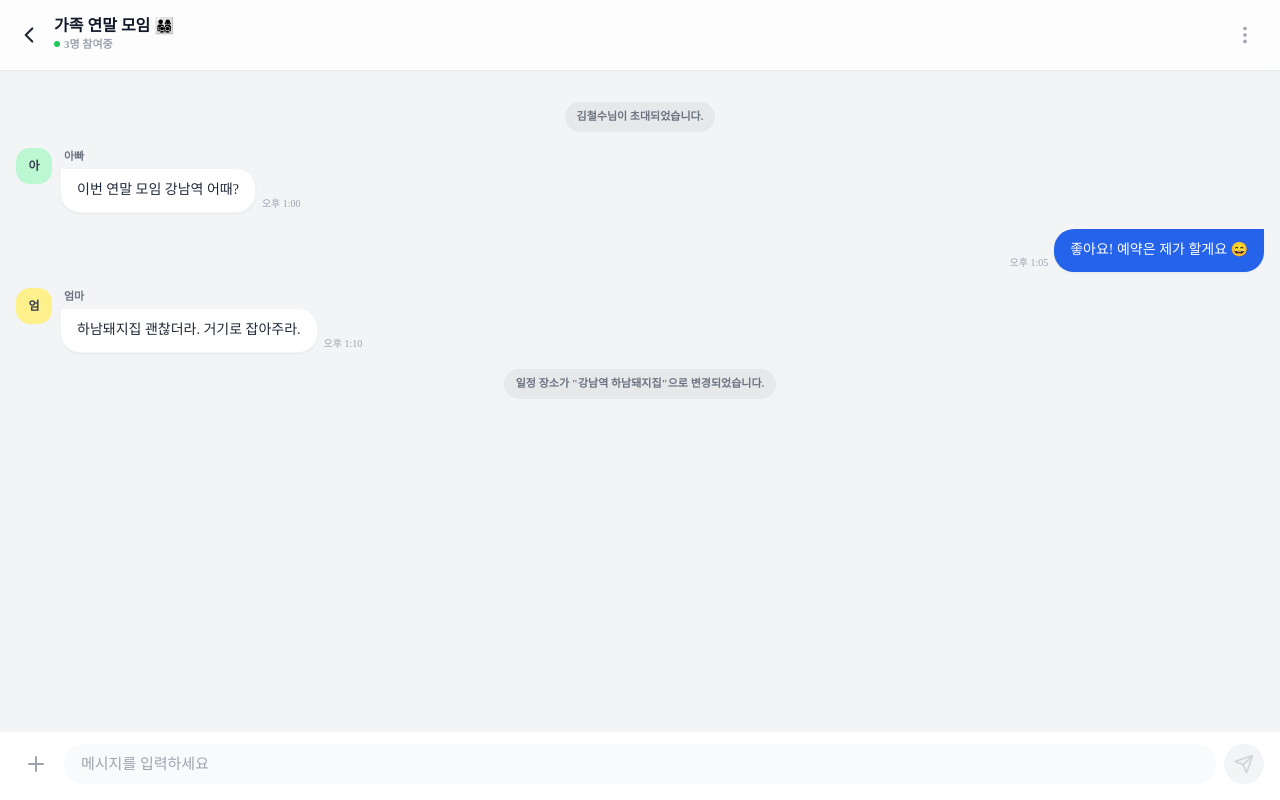
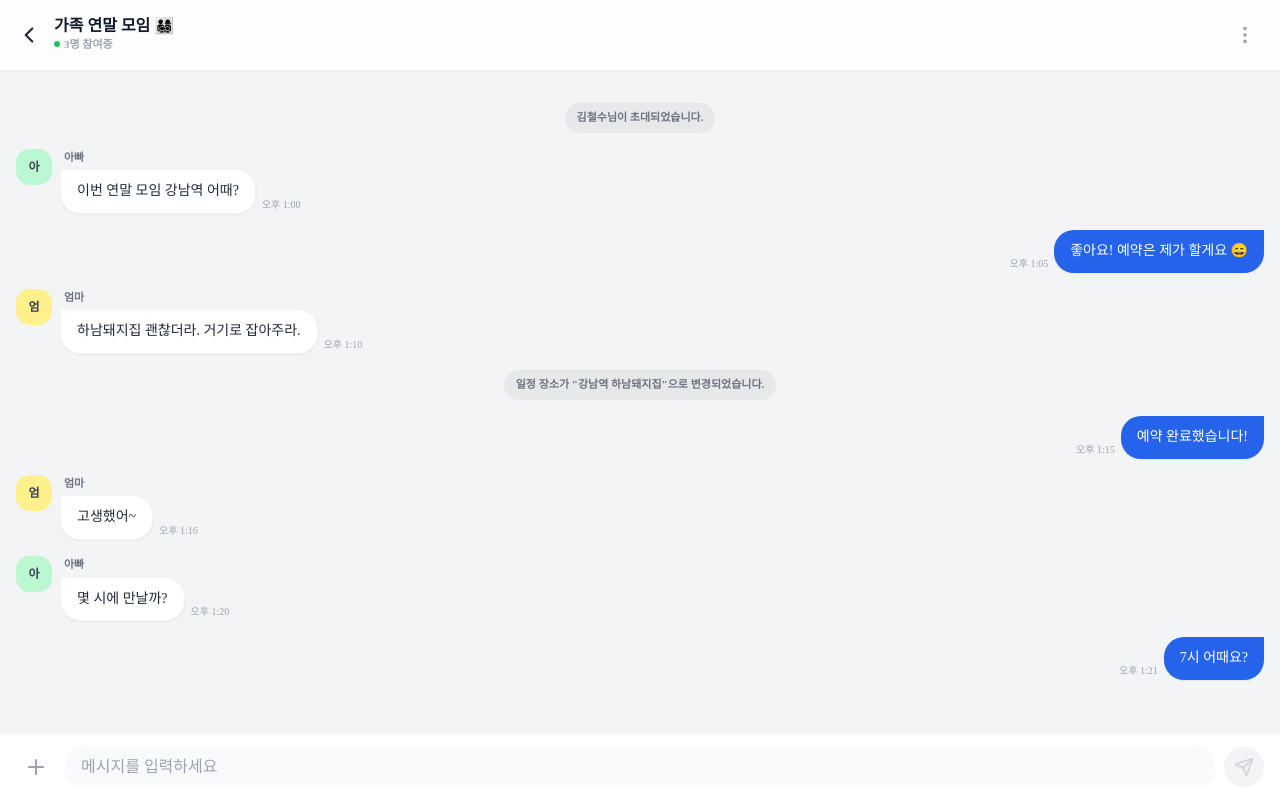
Before and after one commit to pany0108/loxo-kkiri, a React (Create React App) app: page /chat/1 in a window 1280 px wide. Built offline with nearby package versions, Linux system fonts and the light colour scheme.

Commit message:
채팅 기능 고도화

```diff
--- a/src/pages/ScheduleChat.tsx
+++ b/src/pages/ScheduleChat.tsx
@@ -1,7 +1,7 @@
 import React, { useState, useEffect, useRef } from 'react';
 import { useNavigate, useParams } from 'react-router-dom';
 import dayjs from 'dayjs';
-import { ChevronLeft, Send, Plus, MoreVertical, Image as ImageIcon, MapPin } from 'lucide-react';
+import { ChevronLeft, Send, Plus, MoreVertical } from 'lucide-react';
 
 interface Message {
   id: number;
@@ -10,30 +10,37 @@ interface Message {
   sender: string;
   timestamp: string;
   isMe: boolean;
-  profileImg?: string; // 프로필 이미지 색상 대용
+  profileImg?: string;
 }
 
 const ScheduleChat = () => {
   const navigate = useNavigate();
   const { id } = useParams();
+
   const scrollRef = useRef<HTMLDivElement>(null);
 
-  // 더미 데이터
   const [messages, setMessages] = useState<Message[]>([
     { id: 1, type: 'system', text: '김철수님이 초대되었습니다.', sender: 'system', timestamp: '', isMe: false },
     { id: 2, type: 'text', text: '이번 연말 모임 강남역 어때?', sender: '아빠', timestamp: '오후 1:00', isMe: false, profileImg: 'bg-green-200' },
     { id: 3, type: 'text', text: '좋아요! 예약은 제가 할게요 😄', sender: '나', timestamp: '오후 1:05', isMe: true },
     { id: 4, type: 'text', text: '하남돼지집 괜찮더라. 거기로 잡아주라.', sender: '엄마', timestamp: '오후 1:10', isMe: false, profileImg: 'bg-yellow-200' },
     { id: 5, type: 'system', text: '일정 장소가 "강남역 하남돼지집"으로 변경되었습니다.', sender: 'system', timestamp: '', isMe: false },
+    { id: 6, type: 'text', text: '예약 완료했습니다!', sender: '나', timestamp: '오후 1:15', isMe: true },
+    { id: 7, type: 'text', text: '고생했어~', sender: '엄마', timestamp: '오후 1:16', isMe: false, profileImg: 'bg-yellow-200' },
+    { id: 8, type: 'text', text: '몇 시에 만날까?', sender: '아빠', timestamp: '오후 1:20', isMe: false, profileImg: 'bg-green-200' },
+    { id: 9, type: 'text', text: '7시 어때요?', sender: '나', timestamp: '오후 1:21', isMe: true },
   ]);
 
   const [inputText, setInputText] = useState('');
 
-  // 메시지 추가 시 스크롤 하단 이동
-  useEffect(() => {
+  const scrollToBottom = () => {
     if (scrollRef.current) {
       scrollRef.current.scrollIntoView({ behavior: 'smooth' });
     }
+  };
+
+  useEffect(() => {
+    scrollToBottom();
   }, [messages]);
 
   const handleSend = (e: React.FormEvent) => {
@@ -54,9 +61,10 @@ const ScheduleChat = () => {
   };
 
   return (
-    <div className="flex flex-col h-screen bg-[#F2F4F6] font-['Pretendard']">
-      {/* 1. 채팅방 헤더 */}
-      <header className="px-4 py-4 flex items-center justify-between bg-white/80 backdrop-blur-md sticky top-0 z-50 shadow-sm">
+    <div className="flex flex-col h-[100dvh] bg-[#F2F4F6] font-['Pretendard'] overflow-hidden">
+      {/* 1. 상단 헤더 */}
+      {/* [수정] sticky top-0 추가하여 상단 고정 명시 */}
+      <header className="sticky top-0 shrink-0 px-4 py-4 flex items-center justify-between bg-white/80 backdrop-blur-md z-50 shadow-sm border-b border-gray-100">
         <div className="flex items-center gap-2">
           <button onClick={() => navigate(-1)} className="p-1 -ml-1 text-gray-800 hover:bg-gray-100 rounded-full transition-colors">
             <ChevronLeft size={26} />
@@ -75,9 +83,8 @@ const ScheduleChat = () => {
       </header>
 
       {/* 2. 메시지 리스트 영역 */}
-      <div className="flex-1 overflow-y-auto p-4 space-y-4 pb-24">
+      <div className="flex-1 overflow-y-auto p-4 space-y-4">
         {messages.map((msg) => {
-          // 시스템 메시지 (중앙 정렬)
           if (msg.type === 'system') {
             return (
               <div key={msg.id} className="flex justify-center my-4">
@@ -86,23 +93,18 @@ const ScheduleChat = () => {
             );
           }
 
-          // 일반 메시지
           return (
             <div key={msg.id} className={`flex gap-2 ${msg.isMe ? 'flex-row-reverse' : 'flex-row'}`}>
-              {/* 프로필 이미지 (상대방일 때만) */}
               {!msg.isMe && (
                 <div className={`w-9 h-9 rounded-[14px] flex items-center justify-center text-[12px] font-black text-gray-700 shrink-0 ${msg.profileImg}`}>{msg.sender[0]}</div>
               )}
 
               <div className={`flex flex-col ${msg.isMe ? 'items-end' : 'items-start'} max-w-[70%]`}>
-                {/* 이름 (상대방일 때만) */}
                 {!msg.isMe && <span className="text-[11px] text-gray-500 font-bold mb-1 ml-1">{msg.sender}</span>}
 
                 <div className="flex items-end gap-1.5">
-                  {/* 시간 표시 (내가 보낸 메시지는 왼쪽, 상대방은 오른쪽) */}
                   {msg.isMe && <span className="text-[10px] text-gray-400 font-medium mb-0.5 min-w-max">{msg.timestamp}</span>}
 
-                  {/* 말풍선 */}
                   <div
                     className={`
                       px-4 py-2.5 text-[14px] leading-relaxed break-words font-medium shadow-sm
@@ -118,24 +120,25 @@ const ScheduleChat = () => {
             </div>
           );
         })}
-        {/* 스크롤 하단 고정용 더미 div */}
-        <div ref={scrollRef} />
+        <div ref={scrollRef} className="h-1" />
       </div>
 
-      {/* 3. 입력창 영역 (하단 고정) */}
-      <div className="fixed bottom-0 left-0 right-0 bg-white border-t border-gray-100 px-4 pt-3 pb-safe z-50">
-        <form onSubmit={handleSend} className="flex items-center gap-2 pb-4">
-          <button type="button" className="p-2 text-gray-400 hover:text-gray-600 hover:bg-gray-100 rounded-full transition-colors">
+      {/* 3. 입력창 영역 */}
+      {/* w-full, min-w-0 유지 (Z-flip 대응) */}
+      <div className="shrink-0 bg-white border-t border-gray-100 px-4 pt-3 pb-3 z-20 w-full">
+        <form onSubmit={handleSend} className="flex items-center gap-2 w-full">
+          <button type="button" className="p-2 text-gray-400 hover:text-gray-600 hover:bg-gray-100 rounded-full transition-colors shrink-0">
             <Plus size={24} />
           </button>
 
-          <div className="flex-1 bg-gray-50 rounded-[24px] flex items-center px-4 py-2 border border-transparent focus-within:border-blue-200 focus-within:bg-white transition-all">
+          <div className="flex-1 min-w-0 bg-gray-50 rounded-[24px] flex items-center px-4 py-2 border border-transparent focus-within:border-blue-200 focus-within:bg-white transition-all">
             <input
               type="text"
               value={inputText}
               onChange={(e) => setInputText(e.target.value)}
               placeholder="메시지를 입력하세요"
-              className="flex-1 bg-transparent outline-none text-[15px] font-medium text-gray-900 placeholder:text-gray-400"
+              className="flex-1 bg-transparent outline-none text-[15px] font-medium text-gray-900 placeholder:text-gray-400 min-w-0"
+              style={{ fontSize: '16px' }}
             />
           </div>
 
@@ -143,12 +146,11 @@ const ScheduleChat = () => {
             type="submit"
             disabled={!inputText.trim()}
             className={`
-              p-2.5 rounded-full transition-all active:scale-95
+              p-2.5 rounded-full transition-all active:scale-95 shrink-0
               ${inputText.trim() ? 'bg-blue-600 text-white shadow-md shadow-blue-200' : 'bg-gray-100 text-gray-300'}
             `}
           >
             <Send size={20} className={inputText.trim() ? 'ml-0.5' : ''} />
-            {/* Send 아이콘 시각적 정렬 보정 */}
           </button>
         </form>
       </div>
```
